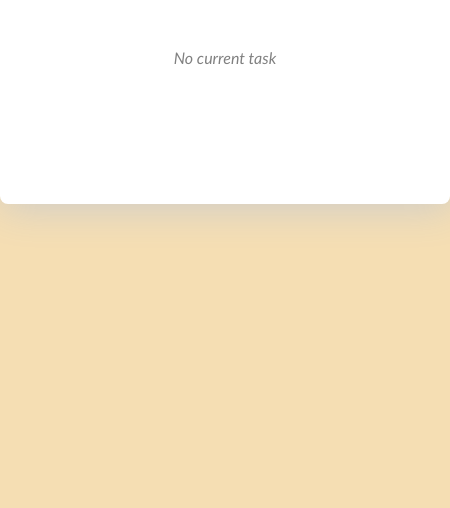
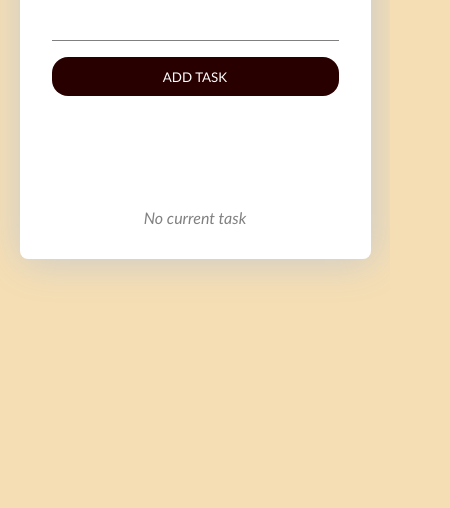
Before and after one commit to codimaniac/To-Do-List, a plain HTML site: page index.html in a window 390 px wide. Shown: the part 336-844 px from the top of the page, 450 px wide, since content can reach past the window. Drawn offline with nearby package versions, Linux system fonts and the light colour scheme.

Commit message:
Improved mobile responsiveness, fixed the issue of adding empty task and added toast notification

```diff
--- a/index.html
+++ b/index.html
@@ -4,6 +4,7 @@
     <meta charset="UTF-8" />
     <meta name="viewport" content="width=device-width, initial-scale=1.0" />
     <link rel="stylesheet" href="main.css" />
+    <link href="https://cdnjs.cloudflare.com/ajax/libs/toastr.js/latest/toastr.min.css" rel="stylesheet"/>
     <title>To-Do List App</title>
   </head>
   <body>
@@ -17,6 +18,8 @@
         <span id="default">No current task</span>
       </div>
     </div>
+    <script src="https://code.jquery.com/jquery-3.6.0.min.js"></script>
+    <script src="https://cdnjs.cloudflare.com/ajax/libs/toastr.js/latest/toastr.min.js"></script>
     <script src="./main.js"></script>
   </body>
 </html>
--- a/main.css
+++ b/main.css
@@ -98,3 +98,50 @@ input[type="submit"] {
 .tasks > *:not(:last-child) {
     margin-bottom: 10px;
 }
+
+@media (max-width: 992px) {
+    body {
+        display: flex;
+        height: 100vh;
+    }
+
+    .to-do-list {
+        width: 90%;
+        min-height: 40%;
+        margin: auto;
+    }
+
+    input[type="text"] {
+        width: 100%;
+    }
+
+    input[type="submit"] {
+        width: 100%;
+    }
+}
+
+@media (max-width: 576px) {
+    body {
+        display: flex;
+        height: 100vh;
+    }
+
+    .to-do-list {
+        width: 90%;
+        min-height: 40%;
+        margin: auto;
+    }
+
+    .form {
+        flex-direction: column;
+        align-items: center;
+    }
+
+    input[type="text"] {
+        width: 100%;
+    }
+
+    input[type="submit"] {
+        width: 100%;
+    }
+}
--- a/main.js
+++ b/main.js
@@ -96,12 +96,20 @@ function removeDefaultMessage() {
 addTask.addEventListener("click", (e) => {
   e.preventDefault();
 
+
   if (editingTask) {
     // Update existing task
     editingTask.textContent = newTask.value;
     editingTask = null; // Exit editing mode
     addTask.value = "Add Task"; // Reset button text
     newTask.value = "";
+    toastr.success("Task updated successfully!");
+    return;
+  }
+
+  if (newTask.value.trim() === "") {
+    toastr.error("Please enter a task.");
+
     return;
   }
 
@@ -141,4 +149,6 @@ addTask.addEventListener("click", (e) => {
   manageEditState();
 
   manageDeleteState();
+
+  toastr.success("Task added successfully!");
 });
```
